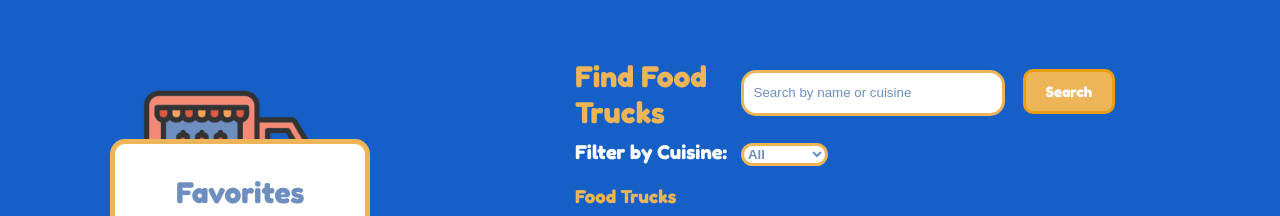
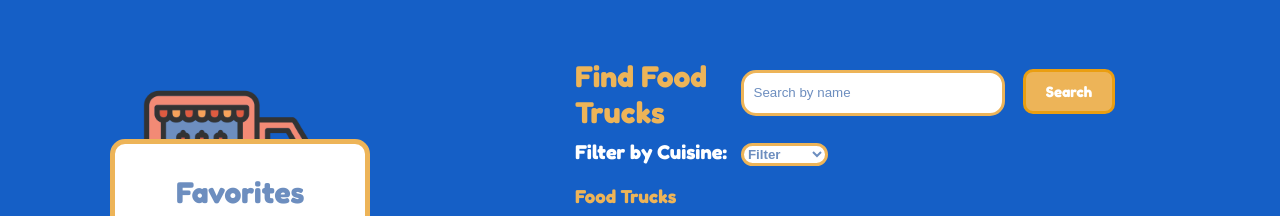
Before and after one commit to Volcomix13/03-Nom-Nomad, a React (Create React App) app in the folder client/: page /dashboard in a window 1280 px wide. Shown: the part 121-337 px from the top of the page. Built offline with nearby package versions, Linux system fonts and the light colour scheme; a web font is replaced by a local one.

Commit message:
changed -search by name or cusine- to just -search by name- bc the search function wouldnt work for searching by cusine.

```diff
--- a/client/src/components/FoodTruckSearch.js
+++ b/client/src/components/FoodTruckSearch.js
@@ -25,6 +25,7 @@ const FoodTruckSearch = () => {
     const filteredFoodTrucks = foodTrucks.filter((truck) => {
       const matchesSearchTerm = truck.name.toLowerCase().includes(searchTerm.toLowerCase());
       const matchesCuisine = selectedCuisine === 'All' || truck.cuisine === selectedCuisine;
+      // const matchesCuisineInput = truck.cuisine.toLowerCase().includes(searchTerm.toLowerCase());
 
       return matchesSearchTerm && matchesCuisine;
     });
@@ -41,7 +42,7 @@ const FoodTruckSearch = () => {
                 <div className="search-bar" id="dashboard-search-bar">
                 <input
                     type="text"
-                    placeholder="Search by name or cuisine"
+                    placeholder="Search by name"
                     value={searchTerm}
                     onChange={handleSearchChange}
                 />
@@ -51,7 +52,7 @@ const FoodTruckSearch = () => {
             <div className="filter-by-cuisine" id="filter-by">
             <label>Filter by Cuisine:</label>
             <select value={selectedCuisine} onChange={handleCuisineChange}>
-                <option value="All">All</option>
+                <option value="All">Filter</option>
                 {cuisineCategories.map((category) => (
                 <option key={category} value={category}>
                     {category}
```
